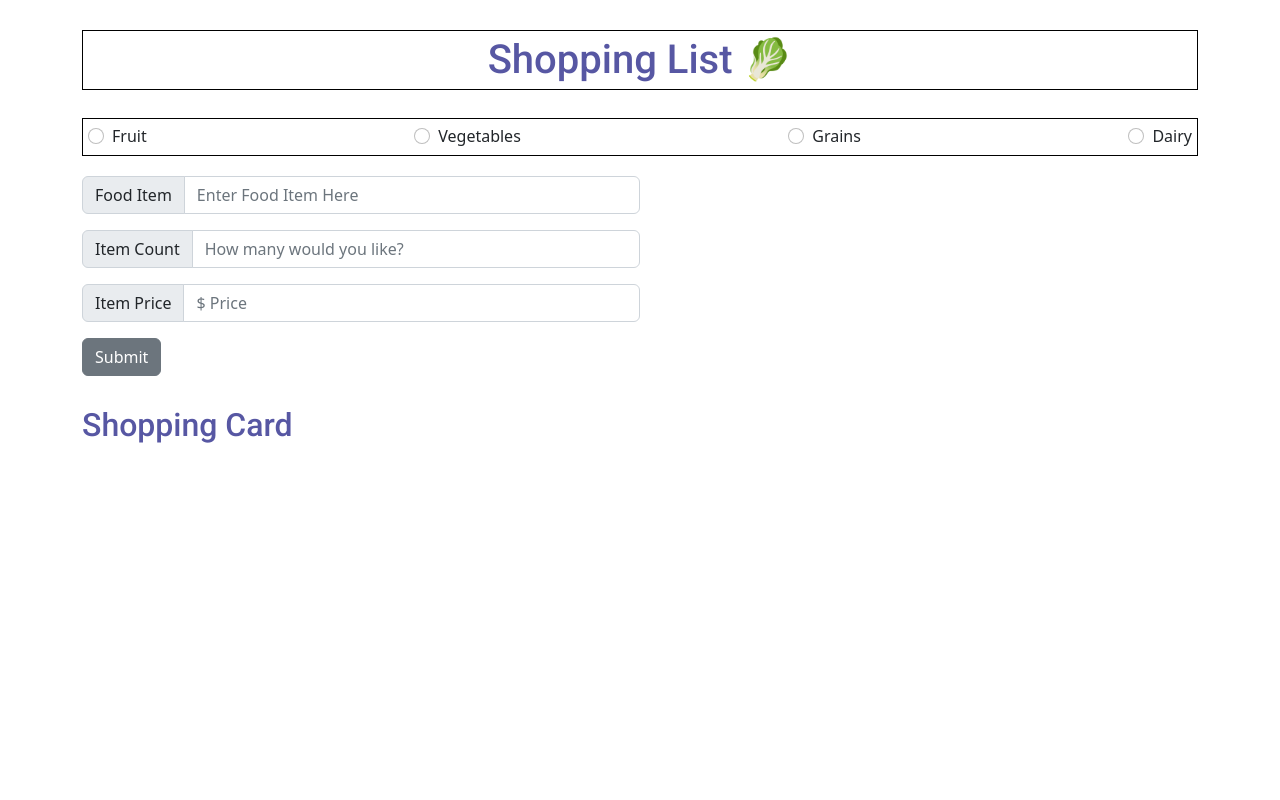
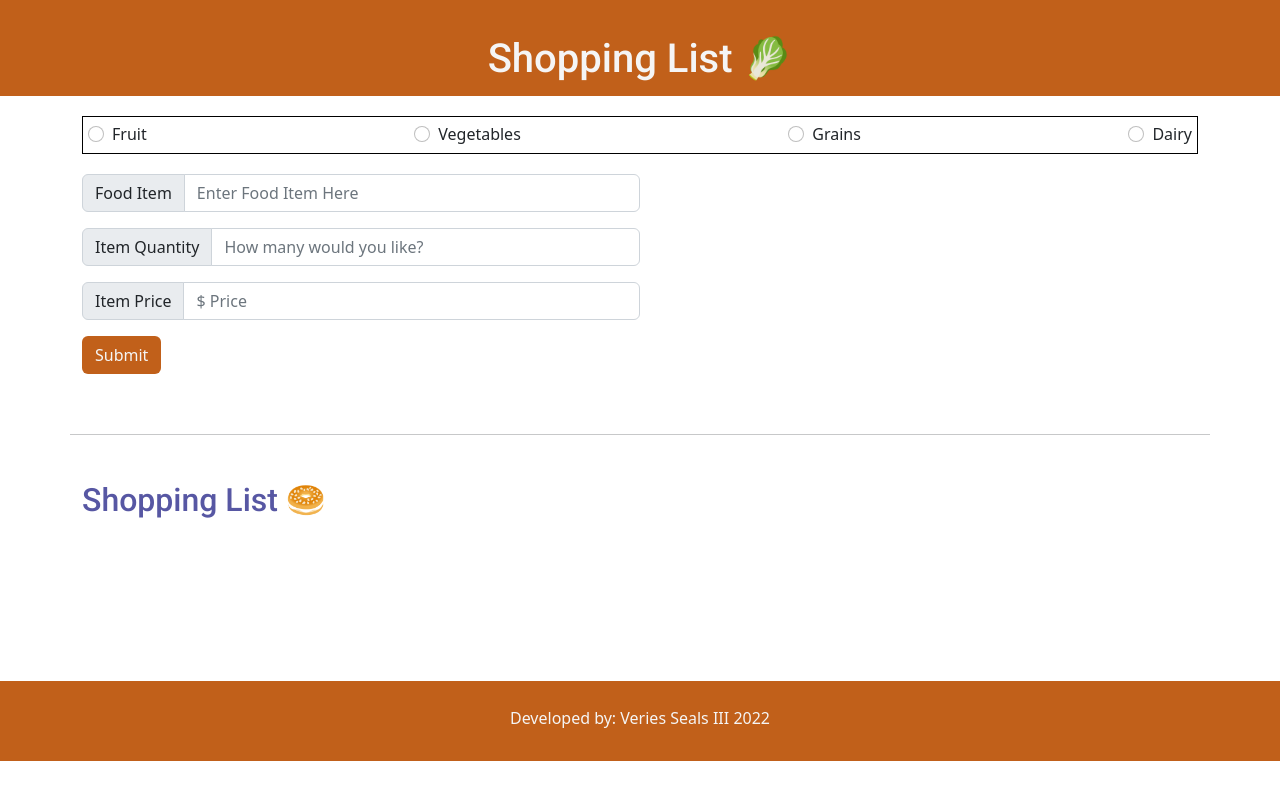
Before and after one commit to veriesseals/grocery-list, a plain HTML site: page index.html in a window 1280 px wide. Drawn offline with nearby package versions, Linux system fonts and the light colour scheme.

Commit message:
minor tweeks

```diff
--- a/css/style.css
+++ b/css/style.css
@@ -4,12 +4,16 @@
 
 /* Header */
 /* -------------------------------------- */
+.top-header {
+    background-color: rgb(193, 96, 26);
+}
+
 .header-title{
     margin-top: 30px;
-    color: rgb(87, 87, 163);
+    color: whitesmoke;
     font-family: 'Roboto', sans-serif;
     padding: 5px;
-    border: 1px solid black;
+    /* border: 1px solid black; */
 }
 
 /* Radios */
@@ -21,6 +25,11 @@
     border: 1px solid black;
 }
 
+#submit {
+    color: whitesmoke;
+    background-color: rgb(193, 96, 26)
+}
+
 /* Shopping Card */
 /* -------------------------------------- */
 
@@ -30,8 +39,15 @@ h2 {
     font-family: 'Roboto', sans-serif;
 }
 
-#result{
-    margin-bottom: 500px;
-    font-size: 66px;
-    font-weight: 800;
+#horizontal-ln-mid {
+    margin-top: 60px;
 }
+
+#footer{
+    color: whitesmoke;
+    margin-top: 12%;
+    padding-top: 25px;
+    padding-bottom: 15px;
+    background-color: rgb(193, 96, 26);
+
+}
--- a/index.html
+++ b/index.html
@@ -13,7 +13,7 @@
     <title>Shopping List</title>
 </head>
 <body>
-    <div class="container">
+    <div class="container-fluid top-header">
         <div class="row">
             <div class="col">
                 <header class="header text-center">
@@ -69,8 +69,8 @@
 
                             <!-- Count of the Food Item -->
                             <div class="input-group mb-3">
-                                <span class="input-group-text" id="basic-addon2">Item Count</span>
-                                <input type="number" class="form-control" placeholder="How many would you like?" aria-label="foodItem" aria-describedby="basic-addon2" id="itemCount" name="" required>
+                                <span class="input-group-text" id="basic-addon2">Item Quantity</span>
+                                <input type="number" class="form-control" placeholder="How many would you like?" aria-label="foodItem" aria-describedby="basic-addon2" id="itemQuantity" name="" required>
                             </div>
 
                             <!-- Price of the Food Item -->
@@ -80,12 +80,17 @@
                             </div>
                         </div>
 
-                        <button type="submit" class="btn btn-secondary" id="submit">Submit</button>
+                        <button type="submit" class="btn" id="submit">Submit</button>
                     </form>
                 </div>
+                <div class="container" id="horizontal-ln-mid">
+                    <div class="row">
+                        <hr>
 
+                    </div>
+                </div>
                 <section class="container">
-                    <h2>Shopping Card</h2>
+                    <h2>Shopping List 🥯</h2>
                     <div class="resultCont">
 
                     </div>
@@ -108,6 +113,10 @@
 
     </main>
 
+    <footer class="container-fluid text-center" id="footer">
+        <p><span>Developed by: Veries Seals III 2022</span></p>
+    </footer>
+
     <!-- JavaScript Bundle with Popper -->
     <script src="https://cdn.jsdelivr.net/npm/bootstrap@5.2.3/dist/js/bootstrap.bundle.min.js" integrity="sha384-kenU1KFdBIe4zVF0s0G1M5b4hcpxyD9F7jL+jjXkk+Q2h455rYXK/7HAuoJl+0I4" crossorigin="anonymous"></script>
     <script src="js/app.js"></script>
--- a/js/app.js
+++ b/js/app.js
@@ -21,7 +21,7 @@ class ShoppingList {
         // ----------------------------------------------------
         this.form = document.getElementById('form');
         this.foodItem = document.getElementById('foodItem');
-        this.itemCount = document.getElementById('itemCount');
+        this.itemQuantity = document.getElementById('itemQuantity');
         this.itemPrice = document.getElementById('itemPrice');
         this.button = document.getElementById('button')
         this.groceryCards = document.getElementById('groceryCards')
@@ -62,7 +62,7 @@ class ShoppingList {
         let found = false;
         // console.log('test')
         console.log(this.foodItem.value);
-        console.log('You have ' + this.itemCount.value +' '+ this.foodItem.value +' In your cart');
+        console.log('You have ' + this.itemQuantity.value +' '+ this.foodItem.value +' In your cart');
         console.log('$' + this.itemPrice.value);
 
         this.shoppingListArr.forEach(item => {
@@ -81,7 +81,7 @@ class ShoppingList {
             // console.log(this.foodItem);
             this.groceryCards.innerHTML += `
             ${'Selected Food:  ' + this.foodItem.value},
-            ${'You have  ' + this.itemCount.value + ' ' + this.foodItem.value +' in your Cart!  '}, $${this.itemPrice.value +'.00'}</p>
+            ${'You have  ' + this.itemQuantity.value + ' ' + this.foodItem.value +' in your Cart!  '}, $${this.itemPrice.value +'.00'}</p>
             `;
             this.shoppingListArr.push(this.foodItem.value);
             this.foodItem.value = '';
```
